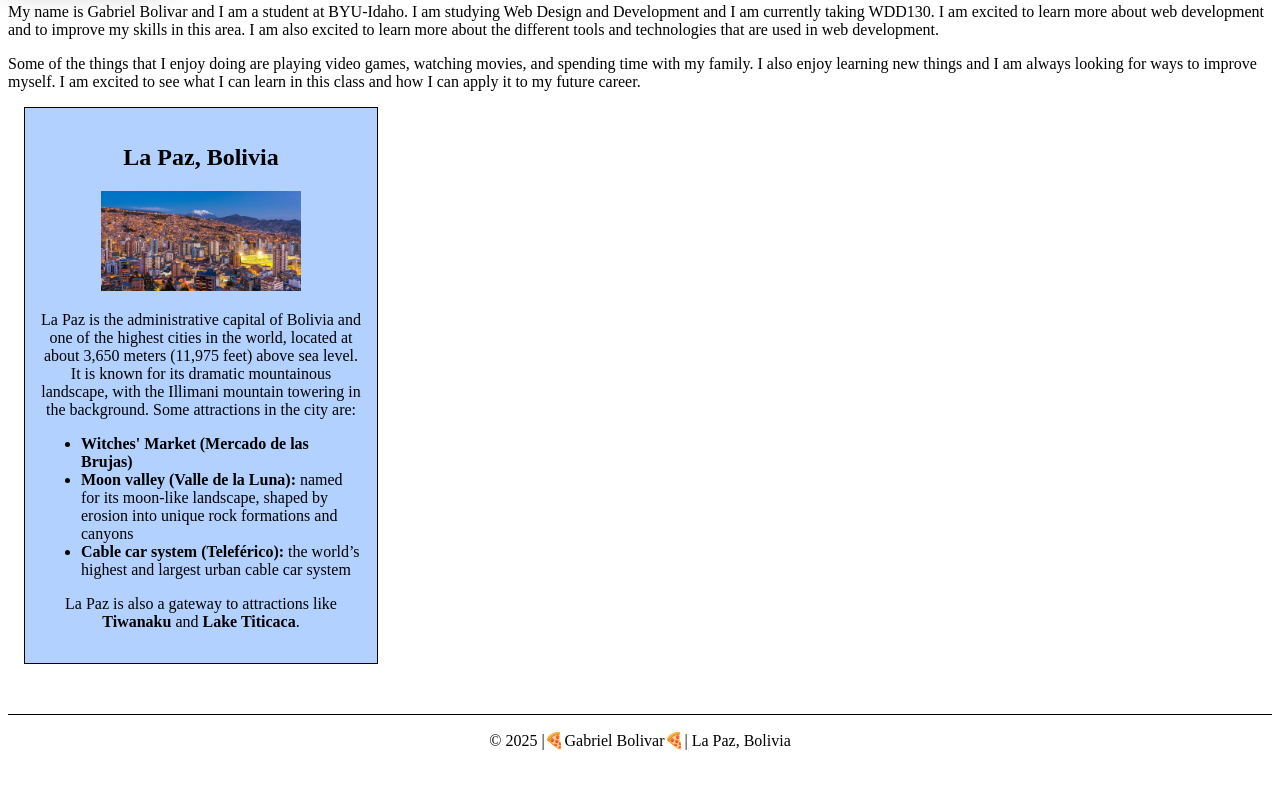
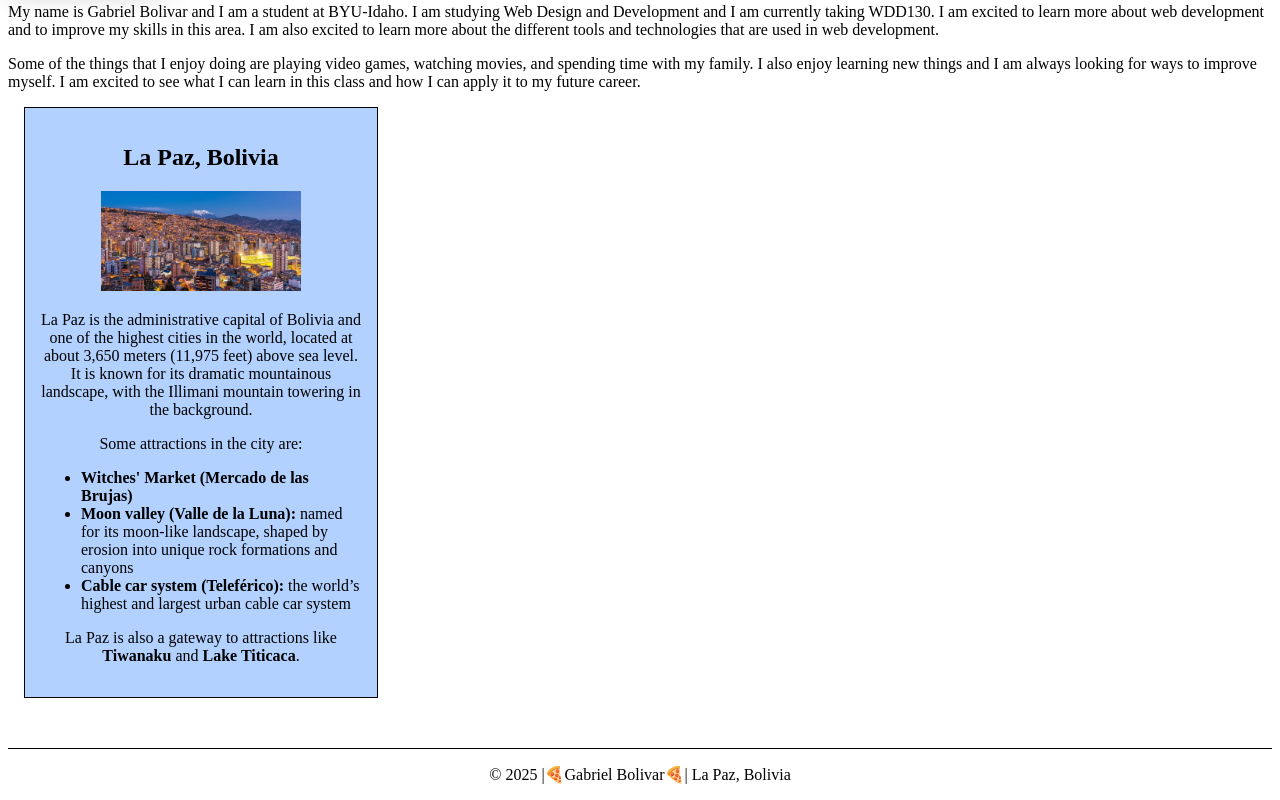
Before and after one commit to gabrielbolivar86/wdd130, a plain HTML site: page index.html in a window 1280 px wide. Shown: the part 397-1197 px from the top of the page. Before the commit the page ends 1163 px from the top, so only its background shows below. Drawn offline with Linux system fonts and the light colour scheme.

Commit message:
Update on P tags

```diff
--- a/index.html
+++ b/index.html
@@ -24,16 +24,14 @@
     <aside>
         <h2>La Paz, Bolivia</h2>
         <img src="images/LaPazCity.webp" alt="La Paz city picture at night">
-        <p>La Paz is the administrative capital of Bolivia and one of the highest cities in the world, located at about 3,650 meters (11,975 feet) above sea level. It is known for its dramatic mountainous landscape, with the Illimani mountain towering in the background.
-
-            Some attractions in the city are:
+        <p>La Paz is the administrative capital of Bolivia and one of the highest cities in the world, located at about 3,650 meters (11,975 feet) above sea level. It is known for its dramatic mountainous landscape, with the Illimani mountain towering in the background.</p>
+        <p>Some attractions in the city are: </p>
             <ul>
                 <li><b>Witches' Market (Mercado de las Brujas)</b></li>
                 <li><b>Moon valley (Valle de la Luna):</b> named for its moon-like landscape, shaped by erosion into unique rock formations and canyons</li>
                 <li><b>Cable car system (Teleférico):</b> the world’s highest and largest urban cable car system</li>
             </ul>
-
-            La Paz is also a gateway to attractions like <b>Tiwanaku</b> and <b>Lake Titicaca</b>.</p>
+        <p>La Paz is also a gateway to attractions like <b>Tiwanaku</b> and <b>Lake Titicaca</b>.</p>
     </aside>
     <footer>
         <p>&copy; 2025 |🍕Gabriel Bolivar🍕| La Paz, Bolivia</p>
```
